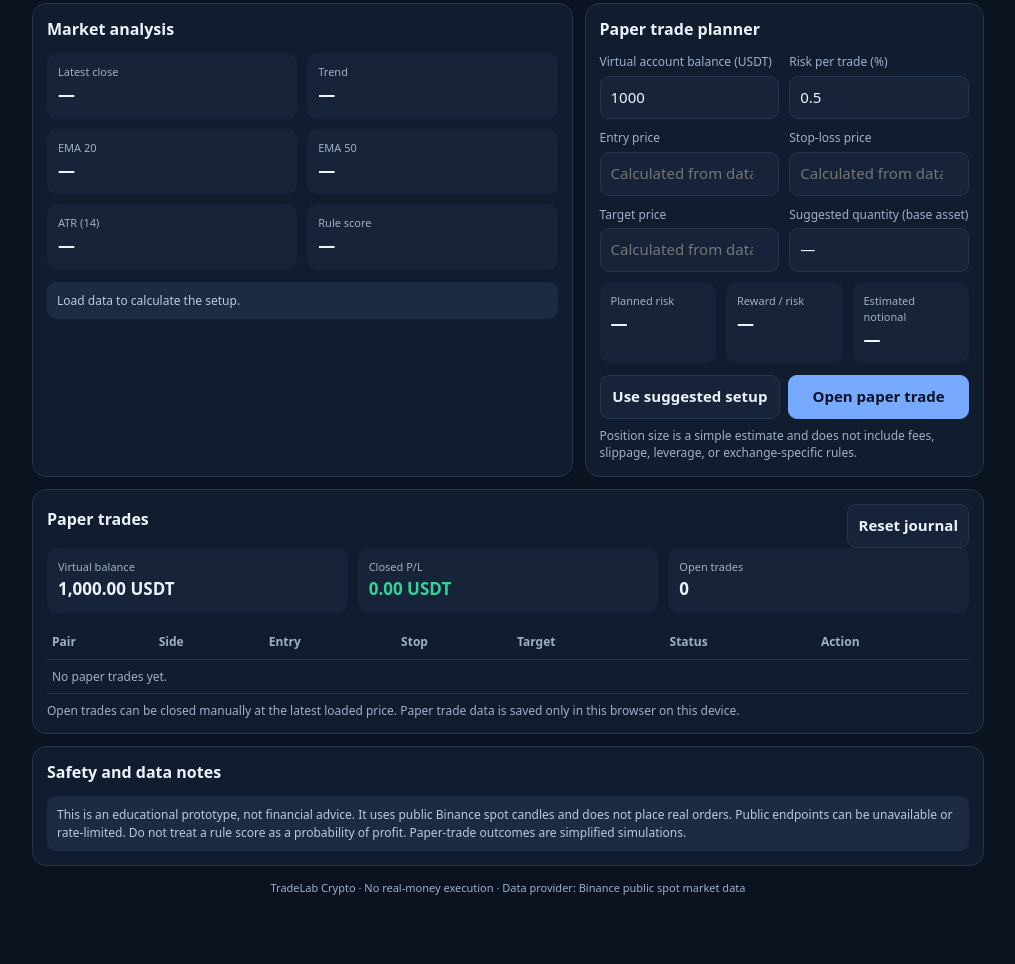
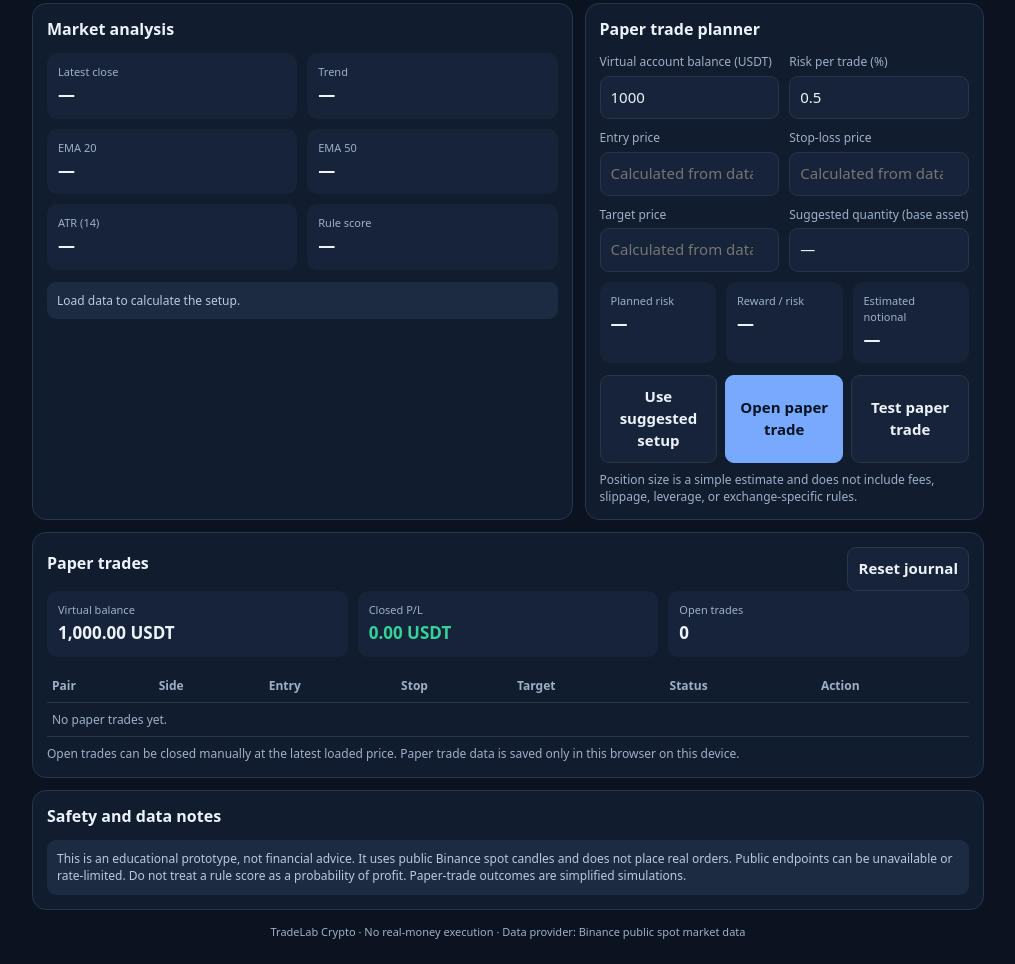
Before and after one commit to Krijenhub/-crypto-trading, a plain HTML site: page index.html in a window 1280 px wide. Shown: the part 615-1579 px from the top of the page, without its empty margins (132-1147 px from the left). Before the commit the page ends 1535 px from the top, so only its background shows below. Drawn offline with Linux system fonts and the light colour scheme; no server answers.

Commit message:
Add 'Test paper trade' button to action row

```diff
--- a/index.html
+++ b/index.html
@@ -83,6 +83,7 @@ footer{padding:0 14px 24px;text-align:center;color:var(--muted);font-size:11px;m
     <div class="actionrow" style="margin-top:12px">
       <button id="useSetup">Use suggested setup</button>
       <button id="openTrade" class="primary">Open paper trade</button>
+    <button id="testTrade">Test paper trade</button>
     </div>
     <div class="small muted" style="margin-top:8px">Position size is a simple estimate and does not include fees, slippage, leverage, or exchange-specific rules.</div>
   </section>
```
